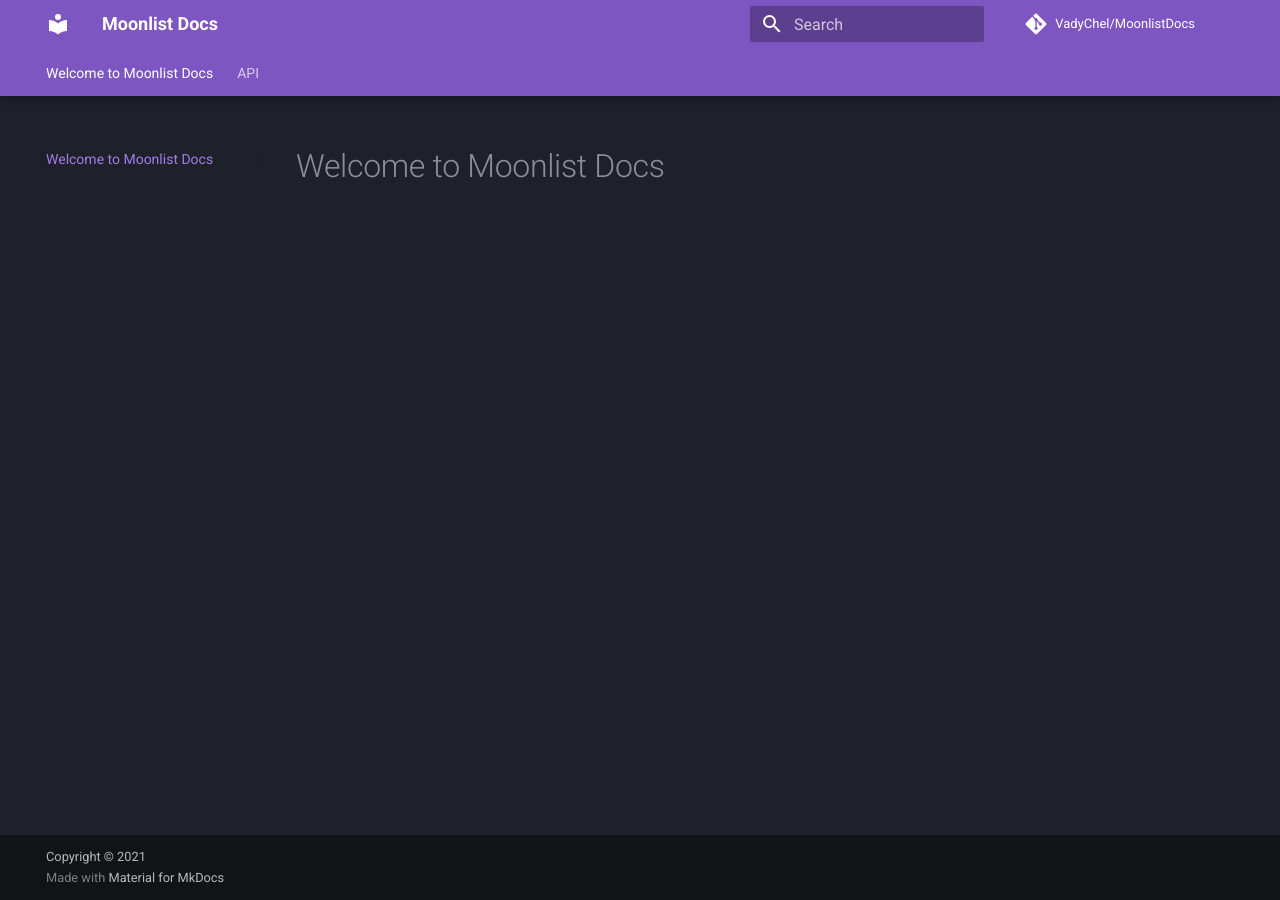
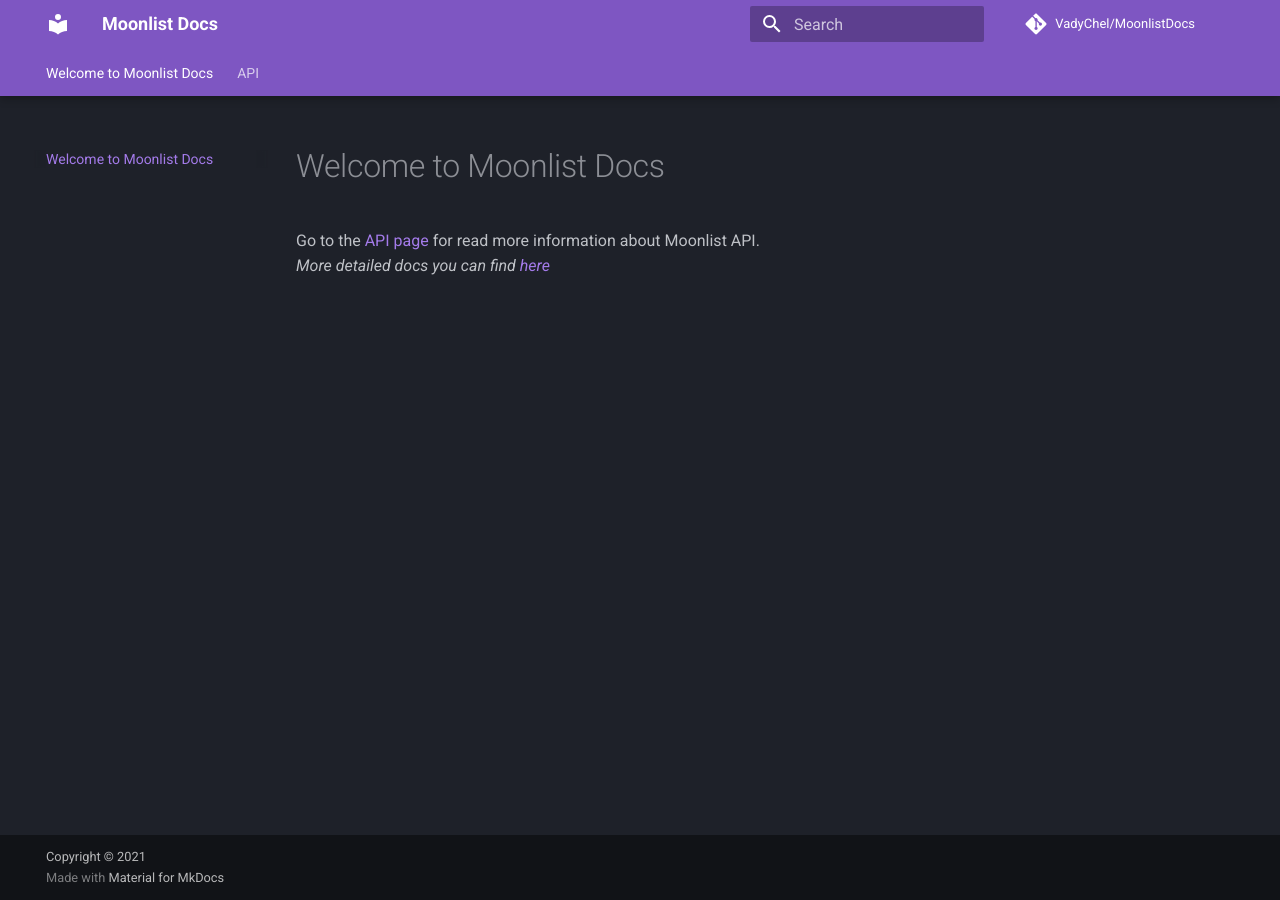
Before and after one commit to VadyChel/MoonlistDocs, an MkDocs documentation site: the page built from docs/index.md, in a window 1280 px wide. Built offline with MkDocs 1.6.1 and Material for MkDocs 9.7.7, drawn with Linux system fonts in a browser that asks for light colours; comment, search, counter and statistics services are not loaded.

Commit message:
Add content to main page

```diff
--- a/docs/index.md
+++ b/docs/index.md
@@ -1 +1,5 @@
 # Welcome to Moonlist Docs
+
+Go to the [API page](/API/main/) for read more information about Moonlist API.
+<br/>
+*More detailed docs you can find [here](https://api.moonlist.xyz/docs)*
```
